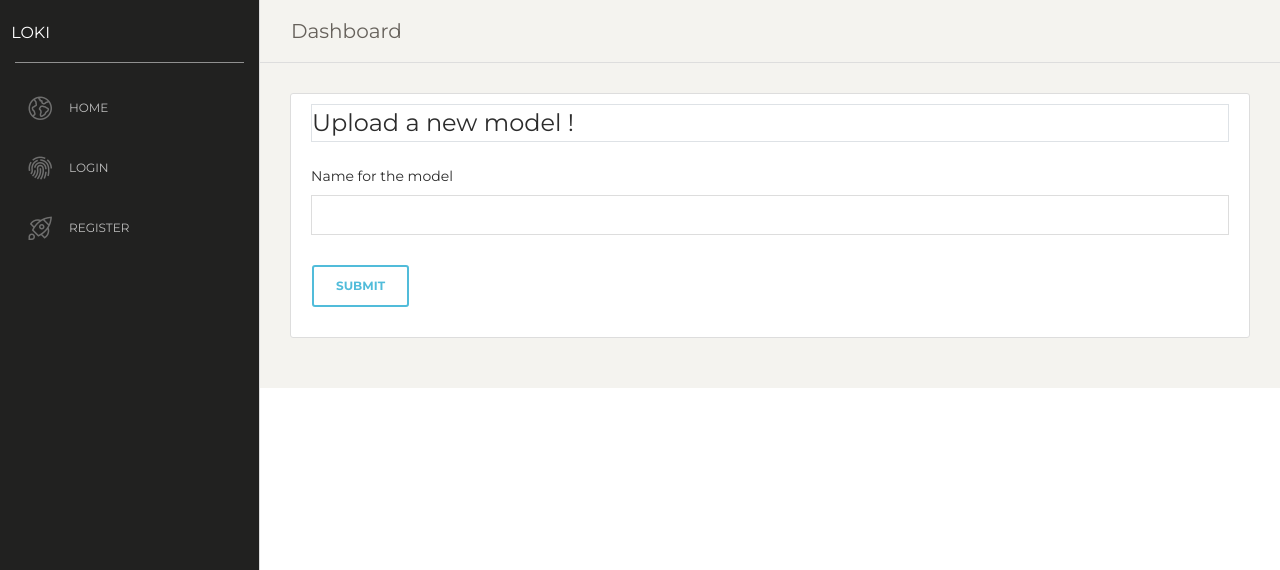
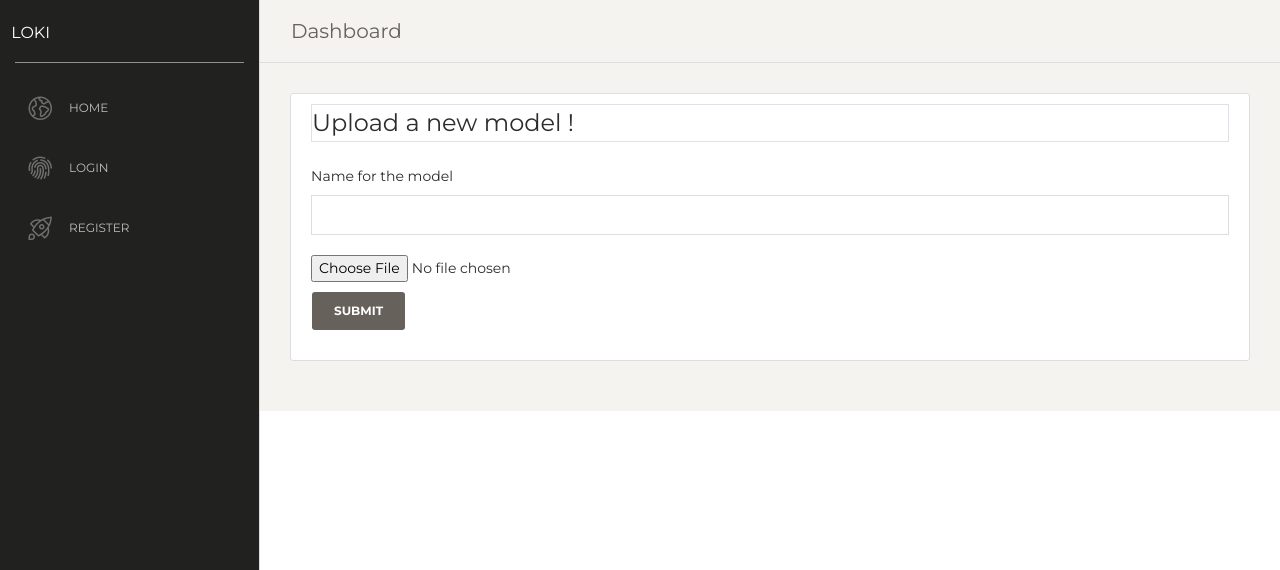
Before and after one commit to elhusseiniali/loki, a Flask app: template loki/templates/upload_model.html in a window 1280 px wide. Shown: the top 570 px of the page. Run offline with Flask 2, Linux system fonts and the light colour scheme; the template is opened without the code that fills it: values that come from a table or form of the project are taken from there, others are empty; some libraries are stand-ins or nearby versions.

Commit message:
fixed issue with upload model page ('choisir un fichier' wasn't visible)

```diff
--- a/loki/templates/template.html
+++ b/loki/templates/template.html
@@ -181,7 +181,7 @@
 
   <!-- Bootstrap -->
   <!-- jQuery first, then Popper.js, then Bootstrap JS -->
-  <!--  <script src="https://code.jquery.com/jquery-3.3.1.slim.min.js" integrity="sha384-q8i/X+965DzO0rT7abK41JStQIAqVgRVzpbzo5smXKp4YfRvH+8abtTE1Pi6jizo" crossorigin="anonymous"></script>
+  <!--  <script src="https://code.jquery.com/jquery-3.3.1.slim.min.js" integrity="sha384-q8i/X+965DzO0rT7abK41JStQIAqVgRVzpbzo5smXKp4YfRvH+8abtTE1Pi6jizo" crossorigin="anonymous"></script> -->
   <script src="https://cdnjs.cloudflare.com/ajax/libs/popper.js/1.14.7/umd/popper.min.js" integrity="sha384-UO2eT0CpHqdSJQ6hJty5KVphtPhzWj9WO1clHTMGa3JDZwrnQq4sF86dIHNDz0W1" crossorigin="anonymous"></script>
   <script src="https://stackpath.bootstrapcdn.com/bootstrap/4.3.1/js/bootstrap.min.js" integrity="sha384-JjSmVgyd0p3pXB1rRibZUAYoIIy6OrQ6VrjIEaFf/nJGzIxFDsf4x0xIM+B07jRM" crossorigin="anonymous"></script>
   <!-- End Bootstrap -->
--- a/loki/templates/upload_model.html
+++ b/loki/templates/upload_model.html
@@ -24,18 +24,17 @@
                         {{ form.name(class="form-control form-control-lg") }}
                     {% endif %}
                 </div>
-                <div class="form-group">
-					{{ form.model(class="form-control-file")}}
-					{% if form.model.errors %}
-						{% for error in form.model.errors %}
-							<span class="text-danger">{{ error }} </span></br>
-						{% endfor %}
-					{% endif %}
-				</div>
             </fieldset>
+            {{ form.model()}}
+            {% if form.model.errors %}
+                {% for error in form.model.errors %}
+                    <span class="text-danger">{{ error }} </span></br>
+                {% endfor %}
+            {% endif %}
             <div class="form-group">
-                {{ form.submit(class="btn btn-outline-info") }}
+                {{ form.submit(class="btn btn-outline-dark") }}
             </div>
         </form>
     </div>
+
 {% endblock content %}
```
